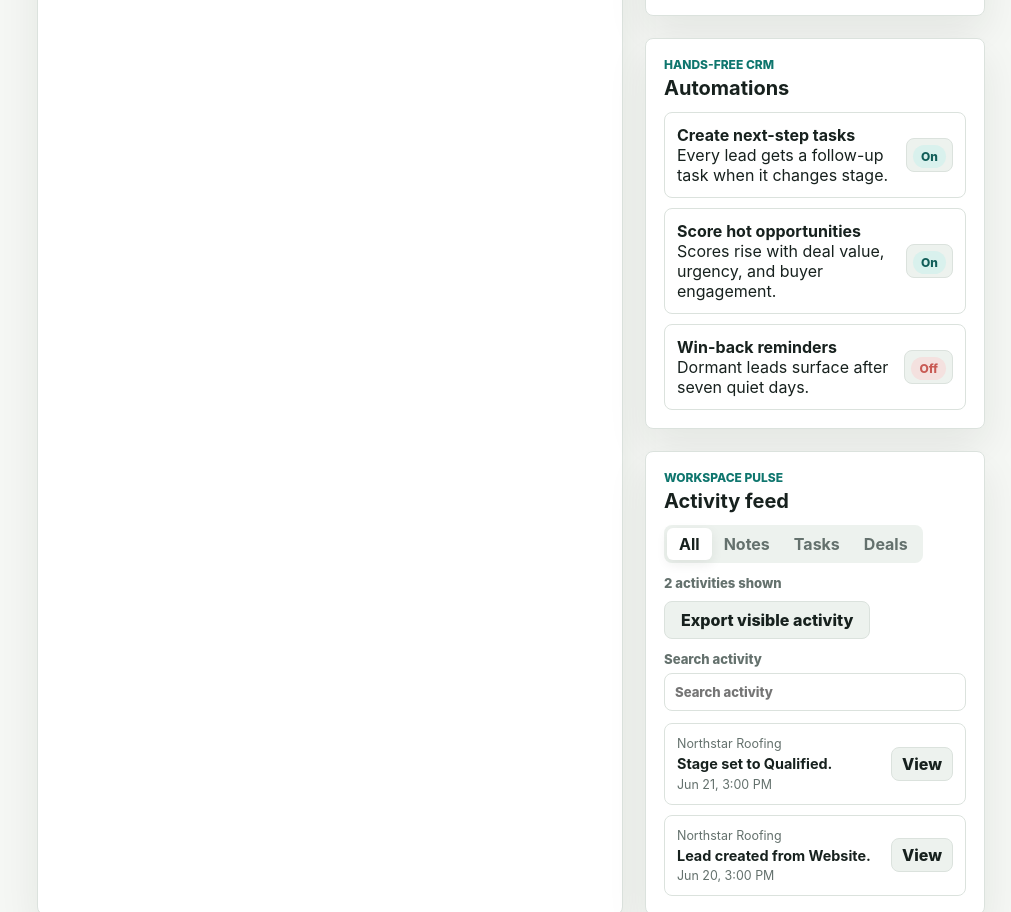
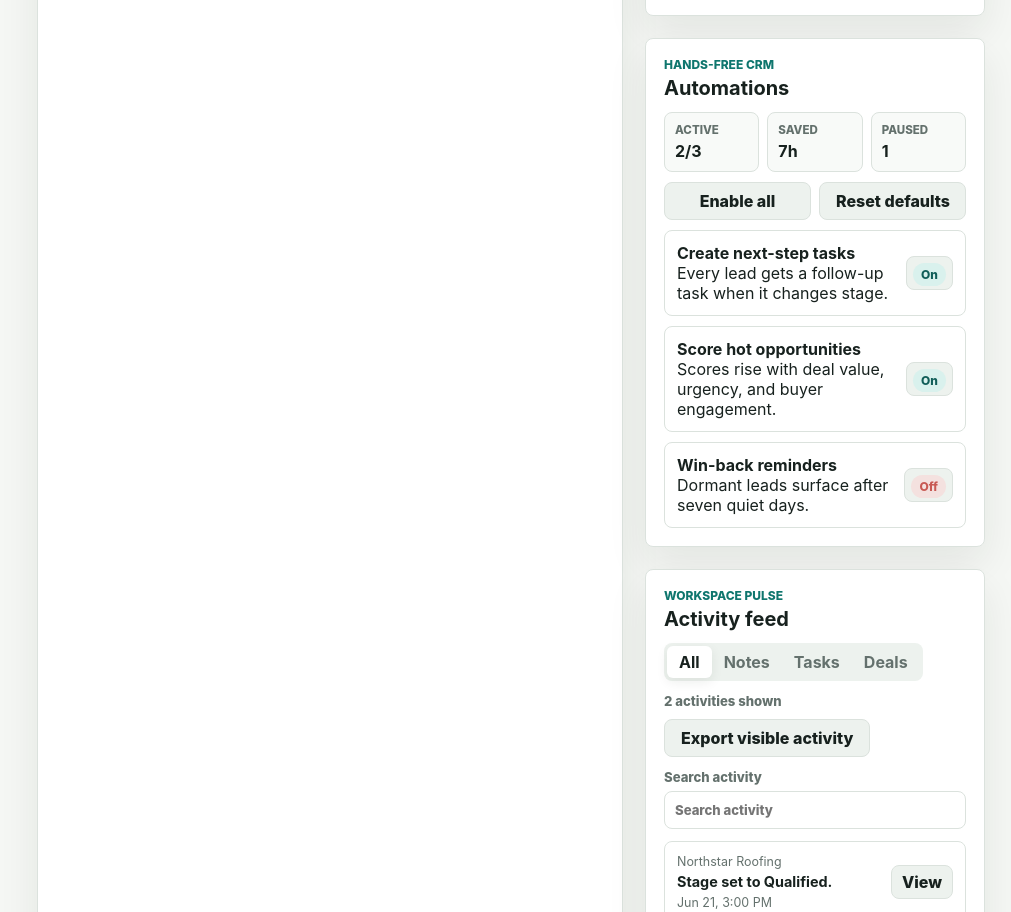
Before and after one commit to camnapper062603/closepilot-crm, a website: page index.html in a window 1280 px wide. Shown: the part 1768-2680 px from the top of the page, without its empty margins (269-1280 px from the left). Drawn offline with Linux system fonts and the light colour scheme.

Commit message:
Add automation bulk management

```diff
--- a/app.js
+++ b/app.js
@@ -173,6 +173,9 @@ const applySelectedTaskDueButton = document.querySelector("#applySelectedTaskDue
 const duplicateSelectedTasksButton = document.querySelector("#duplicateSelectedTasks");
 const deleteSelectedTasksButton = document.querySelector("#deleteSelectedTasks");
 const automationList = document.querySelector("#automationList");
+const automationSummary = document.querySelector("#automationSummary");
+const enableAllAutomationsButton = document.querySelector("#enableAllAutomations");
+const resetAutomationsButton = document.querySelector("#resetAutomations");
 const activityFeed = document.querySelector("#activityFeed");
 const activitySummary = document.querySelector("#activitySummary");
 const activitySearchInput = document.querySelector("#activitySearch");
@@ -246,6 +249,8 @@ snoozeSelectedTasksButton.addEventListener("click", snoozeSelectedTasks);
 applySelectedTaskDueButton.addEventListener("click", applySelectedTaskDue);
 duplicateSelectedTasksButton.addEventListener("click", duplicateSelectedTasks);
 deleteSelectedTasksButton.addEventListener("click", deleteSelectedTasks);
+enableAllAutomationsButton.addEventListener("click", enableAllAutomations);
+resetAutomationsButton.addEventListener("click", resetAutomationsToDefaults);
 taskSearchInput.addEventListener("input", renderTasks);
 taskSortInput.addEventListener("change", () => {
   taskSort = taskSortInput.value;
@@ -1048,6 +1053,7 @@ function renderSequencePreview(lead) {
 }
 
 function renderAutomations() {
+  renderAutomationSummary();
   automationList.innerHTML = state.automations
     .map((automation) => {
       const status = automation.enabled ? "on" : "off";
@@ -1072,6 +1078,49 @@ function renderAutomations() {
       await reloadState();
     });
   });
+}
+
+function renderAutomationSummary() {
+  const active = state.automations.filter((automation) => automation.enabled);
+  const savedHours = active.reduce((sum, automation) => sum + automation.savedHours, 0);
+  const paused = state.automations.length - active.length;
+
+  automationSummary.innerHTML = `
+    <article>
+      <span>Active</span>
+      <strong>${active.length}/${state.automations.length}</strong>
+    </article>
+    <article>
+      <span>Saved</span>
+      <strong>${savedHours}h</strong>
+    </article>
+    <article>
+      <span>Paused</span>
+      <strong>${paused}</strong>
+    </article>
+  `;
+}
+
+async function enableAllAutomations() {
+  const disabled = state.automations.filter((automation) => !automation.enabled);
+  if (!disabled.length) return;
+
+  await Promise.all(disabled.map((automation) => store.updateAutomation({ ...automation, enabled: true })));
+  await reloadState();
+}
+
+async function resetAutomationsToDefaults() {
+  const defaultsByKey = new Map(defaultAutomations.map((automation) => [automation.key, automation]));
+  await Promise.all(
+    state.automations.map((automation) => {
+      const defaults = defaultsByKey.get(automation.key);
+      return store.updateAutomation({
+        ...automation,
+        enabled: defaults ? defaults.enabled : automation.enabled,
+      });
+    }),
+  );
+  await reloadState();
 }
 
 function renderLeadActivities(leadId) {
--- a/index.html
+++ b/index.html
@@ -177,6 +177,11 @@
                   <p class="eyebrow">Hands-free CRM</p>
                   <h2 id="automationHeading">Automations</h2>
                 </div>
+              </div>
+              <div class="automation-summary" id="automationSummary" aria-label="Automation summary"></div>
+              <div class="automation-actions">
+                <button class="secondary-button" id="enableAllAutomations" type="button">Enable all</button>
+                <button class="secondary-button" id="resetAutomations" type="button">Reset defaults</button>
               </div>
               <div id="automationList" class="automation-list"></div>
             </section>
--- a/styles.css
+++ b/styles.css
@@ -915,6 +915,44 @@ button.insight-card:hover {
 
 .automation-row {
   grid-template-columns: 1fr auto;
+}
+
+.automation-summary {
+  display: grid;
+  gap: 8px;
+  grid-template-columns: repeat(3, minmax(0, 1fr));
+  margin-bottom: 10px;
+}
+
+.automation-summary article {
+  background: #f8faf8;
+  border: 1px solid var(--line);
+  border-radius: 8px;
+  display: grid;
+  gap: 4px;
+  padding: 10px;
+}
+
+.automation-summary span {
+  color: var(--muted);
+  font-size: 0.72rem;
+  font-weight: 800;
+  text-transform: uppercase;
+}
+
+.automation-summary strong {
+  font-size: 1rem;
+}
+
+.automation-actions {
+  display: grid;
+  gap: 8px;
+  grid-template-columns: repeat(2, minmax(0, 1fr));
+  margin-bottom: 10px;
+}
+
+.automation-actions button {
+  min-height: 38px;
 }
 
 .automation-row p,
```
Also changed, not shown: tests/crm.spec.js (+22 -0 lines).
